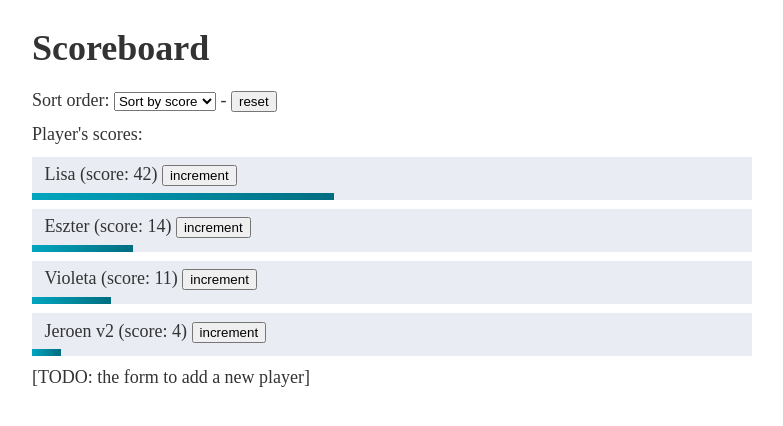
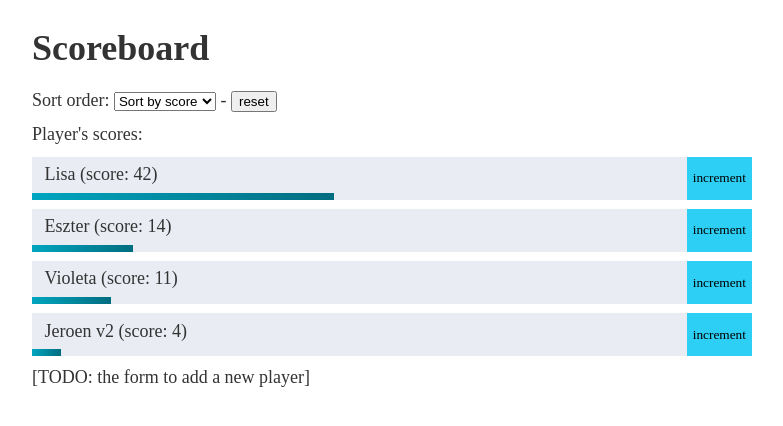
Before and after one commit to Codaisseur/scoreboard_ts, a React (Create React App) app: page / in a window 1280 px wide. Shown: the top 426 px of the page, without its empty margins (248-1031 px from the left). Built offline with nearby package versions, Linux system fonts and the light colour scheme; a web font is replaced by a local one.

Commit message:
Added funky styles to the score increment button

```diff
--- a/src/components/Player/Player.scss
+++ b/src/components/Player/Player.scss
@@ -25,4 +25,28 @@
     transform: scale(1, 2);
     background: linear-gradient(90deg, #bf0073, #f20f0f);
   }
+
+  button {
+    position: absolute;
+    top: 0;
+    right: 0;
+    bottom: 0;
+
+    font-family: inherit;
+    transition: all 0.2s ease;
+
+    border: none;
+    background: #2ecff4;
+
+    &:hover {
+      background: #bf0073;
+      color: white;
+    }
+    &:focus {
+      transform: scale(1.05);
+    }
+    &:active {
+      transform: scale(0.95);
+    }
+  }
 }
```
Also changed, not shown: 1 other file (tests, documents, lock files or other folders).
